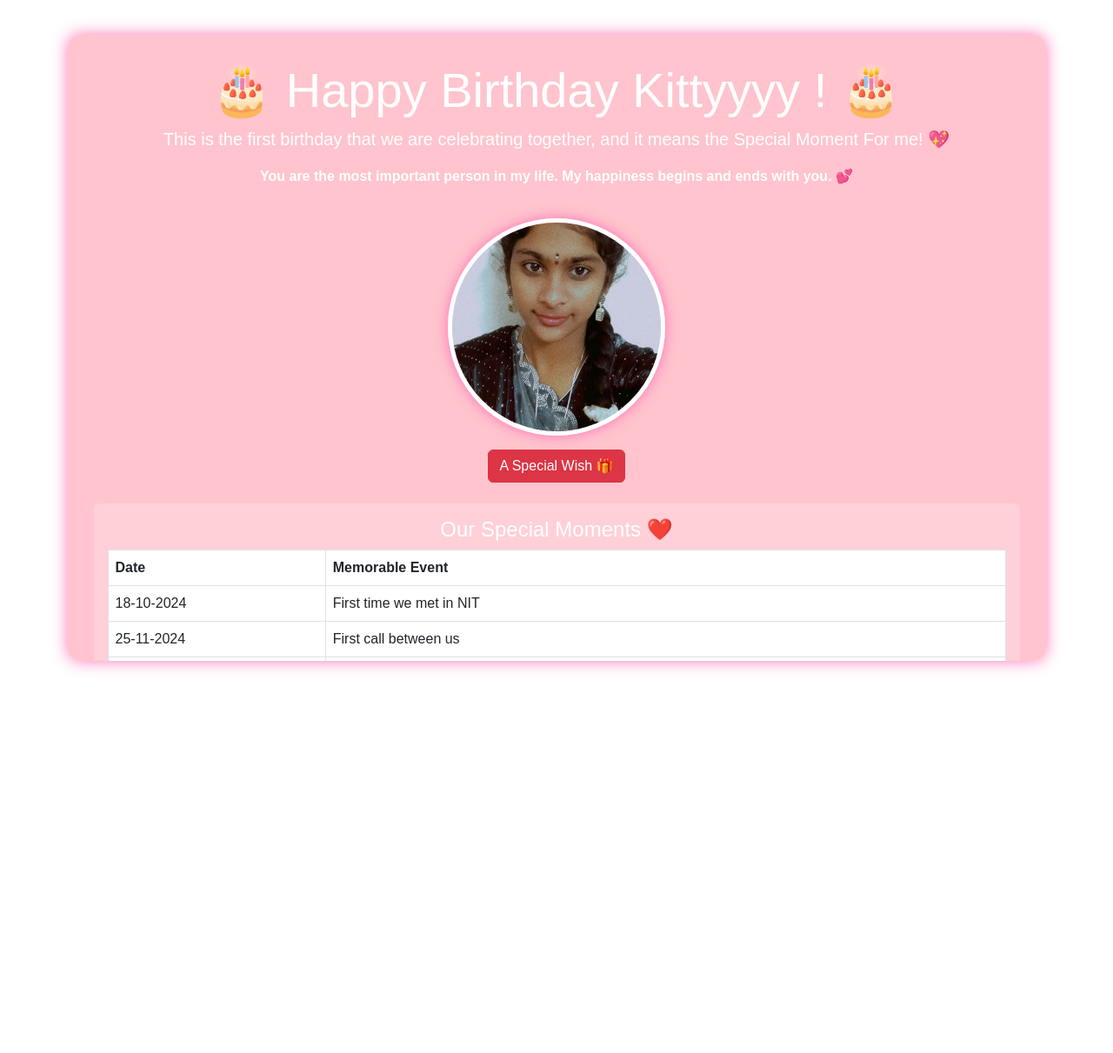
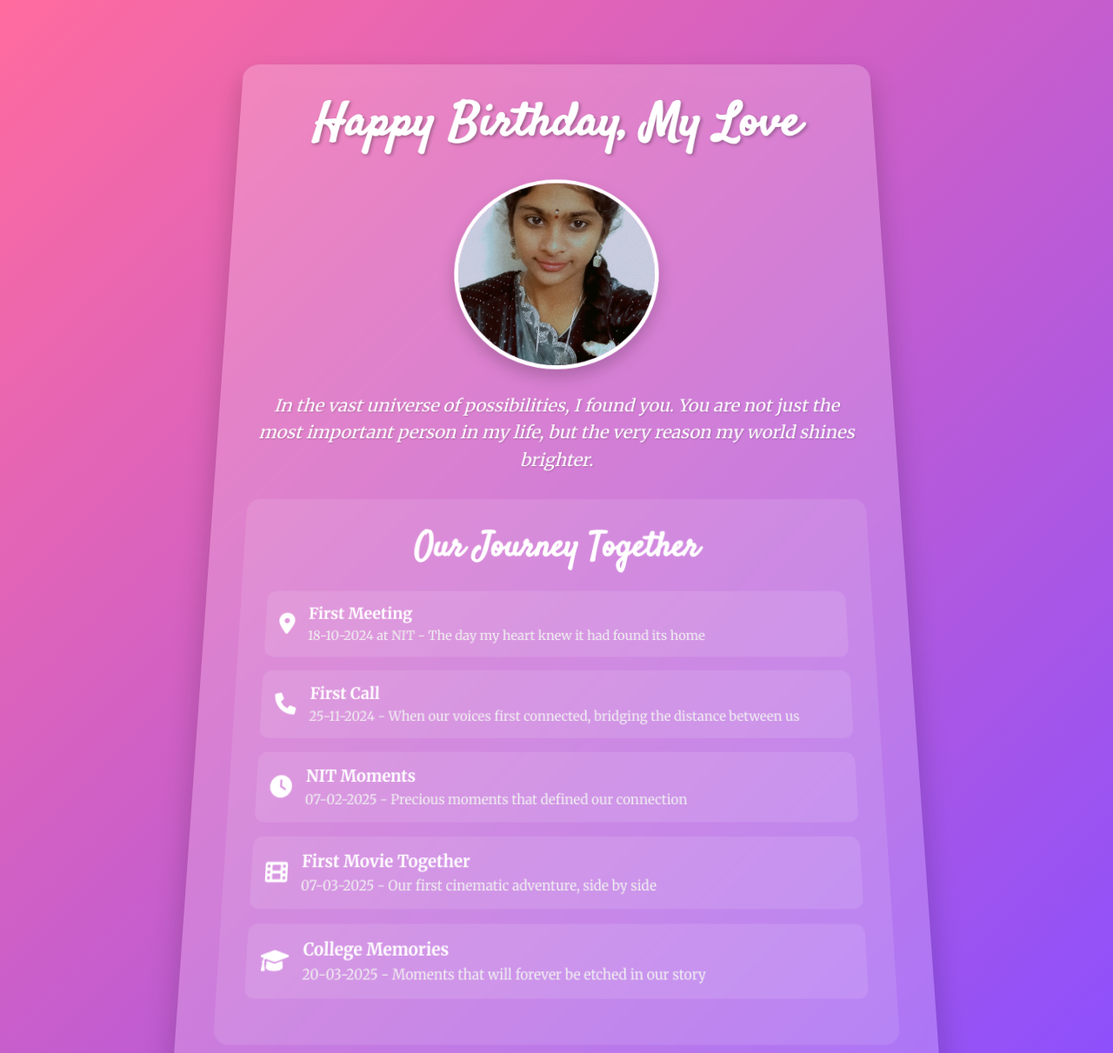
Before and after one commit to teddyxpuppy1/Kitten, a plain HTML site: page nextpage.html in a window 1280 px wide. Shown: the top 1211 px of the page at 87% size. Before the commit the page ends 800 px from the top, so only its background shows below. Drawn offline with nearby package versions, Linux system fonts and the light colour scheme.

Commit message:
Update nextpage.html

```diff
--- a/nextpage.html
+++ b/nextpage.html
@@ -3,129 +3,209 @@
 <head>
     <meta charset="UTF-8">
     <meta name="viewport" content="width=device-width, initial-scale=1.0">
-    <title>Happy Birthday My Love</title>
-    <link href="https://cdn.jsdelivr.net/npm/bootstrap@5.3.0/dist/css/bootstrap.min.css" rel="stylesheet">
+    <title>A Love Story Unfolding</title>
+    <link href="https://cdnjs.cloudflare.com/ajax/libs/font-awesome/6.0.0-beta3/css/all.min.css" rel="stylesheet">
     <style>
+        @import url('https://fonts.googleapis.com/css2?family=Merriweather:wght@300;400;700&family=Satisfy&display=swap');
+
+        * {
+            margin: 0;
+            padding: 0;
+            box-sizing: border-box;
+        }
+
         body {
-            background-image: url('birthday-background.jpg'); /* Replace with a special background */
-            background-size: cover;
-            background-position: center;
-            text-align: center;
-            font-family: 'Poppins', sans-serif;
-            color: white;
-            height: 100vh;
+            background: linear-gradient(135deg, #ff6b9e, #8a4fff);
+            color: #fff;
+            font-family: 'Merriweather', serif;
+            min-height: 100vh;
             display: flex;
-            flex-direction: column;
             justify-content: center;
             align-items: center;
-            padding: 15px;
-            overflow-y: auto;
+            perspective: 1000px;
         }
-        .container-custom {
-            background: rgba(255, 182, 193, 0.8);
+
+        .birthday-card {
+            background: rgba(255, 255, 255, 0.2);
+            backdrop-filter: blur(10px);
+            border-radius: 20px;
+            padding: 40px;
+            width: 100%;
+            max-width: 800px;
+            box-shadow: 0 15px 35px rgba(0,0,0,0.2);
+            transform: rotateX(10deg);
+            transition: all 0.5s ease;
+        }
+
+        .card-header {
+            text-align: center;
+            margin-bottom: 30px;
+        }
+
+        .card-header h1 {
+            font-family: 'Satisfy', cursive;
+            font-size: 4rem;
+            color: #ffffff;
+            text-shadow: 2px 2px 4px rgba(0,0,0,0.3);
+            margin-bottom: 10px;
+        }
+
+        .profile-image {
+            width: 250px;
+            height: 250px;
+            border-radius: 50%;
+            object-fit: cover;
+            border: 5px solid #ffffff;
+            box-shadow: 0 10px 20px rgba(0,0,0,0.2);
+            margin: 0 auto 30px;
+            display: block;
+            transform: scale(1);
+            transition: transform 0.3s ease;
+        }
+
+        .profile-image:hover {
+            transform: scale(1.05);
+        }
+
+        .love-message {
+            text-align: center;
+            font-style: italic;
+            font-size: 1.3rem;
+            color: #ffffff;
+            margin-bottom: 30px;
+            line-height: 1.6;
+            text-shadow: 1px 1px 2px rgba(0,0,0,0.2);
+        }
+
+        .memories {
+            background: rgba(255, 255, 255, 0.1);
+            border-radius: 15px;
             padding: 30px;
-            border-radius: 15px;
-            box-shadow: 0px 0px 20px rgba(255, 105, 180, 0.8);
-            animation: glow 2s infinite alternate;
-            max-width: 90%;
-            overflow-y: auto;
-            max-height: 90vh;
+            margin-bottom: 30px;
         }
-        @keyframes glow {
-            from {
-                box-shadow: 0px 0px 10px rgba(255, 105, 180, 0.6);
-            }
-            to {
-                box-shadow: 0px 0px 20px rgba(255, 105, 180, 1);
-            }
+
+        .memories h2 {
+            text-align: center;
+            margin-bottom: 20px;
+            font-family: 'Satisfy', cursive;
+            color: #ffffff;
+            font-size: 2.5rem;
         }
-        .important-dates {
-            margin-top: 20px;
-            background: rgba(255, 255, 255, 0.2);
+
+        .memory-item {
+            display: flex;
+            align-items: center;
+            margin-bottom: 15px;
+            background: rgba(255, 255, 255, 0.1);
             padding: 15px;
             border-radius: 10px;
-            text-align: left;
+            transition: all 0.3s ease;
         }
-        .image-container {
-            position: relative;
-            display: inline-block;
-            margin-top: 20px;
+
+        .memory-item:hover {
+            background: rgba(255, 255, 255, 0.2);
+            transform: translateX(10px);
         }
-        .image-container img {
-            width: 250px;
-            height: 250px;
-            object-fit: cover;
-            border-radius: 50%;
-            border: 5px solid white;
-            box-shadow: 0px 0px 15px rgba(255, 105, 180, 0.9);
-            transition: transform 0.3s ease-in-out;
+
+        .memory-icon {
+            margin-right: 15px;
+            font-size: 1.5rem;
+            color: #ffffff;
         }
-        .image-container img:hover {
-            transform: scale(1.1);
+
+        .memory-details {
+            flex-grow: 1;
         }
-        .table {
-            background: rgba(255, 255, 255, 0.3);
-            border-radius: 10px;
+
+        .memory-details h3 {
+            font-size: 1.1rem;
+            color: #ffffff;
+            margin-bottom: 5px;
         }
-        .scroll-container {
-            max-height: 60vh;
-            overflow-y: auto;
-            padding-right: 10px;
+
+        .memory-details p {
+            font-size: 0.9rem;
+            color: #f0f0f0;
+        }
+
+        .final-message {
+            text-align: center;
+            font-size: 1.4rem;
+            font-family: 'Satisfy', cursive;
+            color: #ffffff;
+            text-shadow: 1px 1px 2px rgba(0,0,0,0.2);
+        }
+
+        @media (max-width: 600px) {
+            .birthday-card {
+                margin: 20px;
+                padding: 20px;
+            }
+
+            .card-header h1 {
+                font-size: 2.5rem;
+            }
         }
     </style>
 </head>
 <body>
-    <div class="container text-center container-custom">
-        <h1 class="display-4">🎂 Happy Birthday Kittyyyy ! 🎂</h1>
-        <p class="lead">This is the first birthday that we are celebrating together, and it means the Special Moment For me! 💖</p>
-        <p class="fw-bold">You are the most important person in my life. My happiness begins and ends with you. 💕</p>
-        <div class="image-container mx-auto">
-            <img src="amrutha.jpg" alt="Her Beautiful Smile"> <!-- Replace with the actual image file -->
+    <div class="birthday-card">
+        <div class="card-header">
+            <h1>Happy Birthday, My Love</h1>
         </div>
-        <br>
-        <button class="btn btn-danger mt-3" onclick="showMessage()">A Special Wish 🎁</button>
-        <div class="important-dates mt-4 p-3 rounded scroll-container">
-            <h2 class="h4 text-center">Our Special Moments ❤️</h2>
-            <div class="table-responsive">
-                <table class="table table-bordered text-white">
-                    <thead>
-                        <tr>
-                            <th>Date</th>
-                            <th>Memorable Event</th>
-                        </tr>
-                    </thead>
-                    <tbody>
-                        <tr>
-                            <td>18-10-2024</td>
-                            <td>First time we met in NIT</td>
-                        </tr>
-                        <tr>
-                            <td>25-11-2024</td>
-                            <td>First call between us</td>
-                        </tr>
-                        <tr>
-                            <td>07-02-2025</td>
-                            <td>The quality time we spent together in NIT</td>
-                        </tr>
-                        <tr>
-                            <td>07-03-2025</td>
-                            <td>The first movie we watched together</td>
-                        </tr>
 
-                        <tr>
-                            <td>20-03-2025</td>
-                            <td>The time we spent in our college</td>
-                        </tr>
-                    </tbody>
-                </table>
+        <img src="amrutha.jpg" alt="Our Special Moment" class="profile-image">
+
+        <div class="love-message">
+            <p>In the vast universe of possibilities, I found you. You are not just the most important person in my life, but the very reason my world shines brighter.</p>
+        </div>
+
+        <div class="memories">
+            <h2>Our Journey Together</h2>
+            <div class="memory-item">
+                <div class="memory-icon"><i class="fas fa-map-marker-alt"></i></div>
+                <div class="memory-details">
+                    <h3>First Meeting</h3>
+                    <p>18-10-2024 at NIT - The day my heart knew it had found its home</p>
+                </div>
+            </div>
+
+            <div class="memory-item">
+                <div class="memory-icon"><i class="fas fa-phone"></i></div>
+                <div class="memory-details">
+                    <h3>First Call</h3>
+                    <p>25-11-2024 - When our voices first connected, bridging the distance between us</p>
+                </div>
+            </div>
+
+            <div class="memory-item">
+                <div class="memory-icon"><i class="fas fa-clock"></i></div>
+                <div class="memory-details">
+                    <h3>NIT Moments</h3>
+                    <p>07-02-2025 - Precious moments that defined our connection</p>
+                </div>
+            </div>
+
+            <div class="memory-item">
+                <div class="memory-icon"><i class="fas fa-film"></i></div>
+                <div class="memory-details">
+                    <h3>First Movie Together</h3>
+                    <p>07-03-2025 - Our first cinematic adventure, side by side</p>
+                </div>
+            </div>
+
+            <div class="memory-item">
+                <div class="memory-icon"><i class="fas fa-graduation-cap"></i></div>
+                <div class="memory-details">
+                    <h3>College Memories</h3>
+                    <p>20-03-2025 - Moments that will forever be etched in our story</p>
+                </div>
             </div>
         </div>
+
+        <div class="final-message">
+            <p>This is our first birthday together, and I promise to make every moment count. You are my today, my tomorrow, my always.</p>
+        </div>
     </div>
-    <script>
-        function showMessage() {
-            alert('Happy Birthday, my love! You make my world shine brighter every day. 💖🎂');
-        }
-    </script>
-    <script src="https://cdn.jsdelivr.net/npm/bootstrap@5.3.0/dist/js/bootstrap.bundle.min.js"></script>
 </body>
 </html>
```
